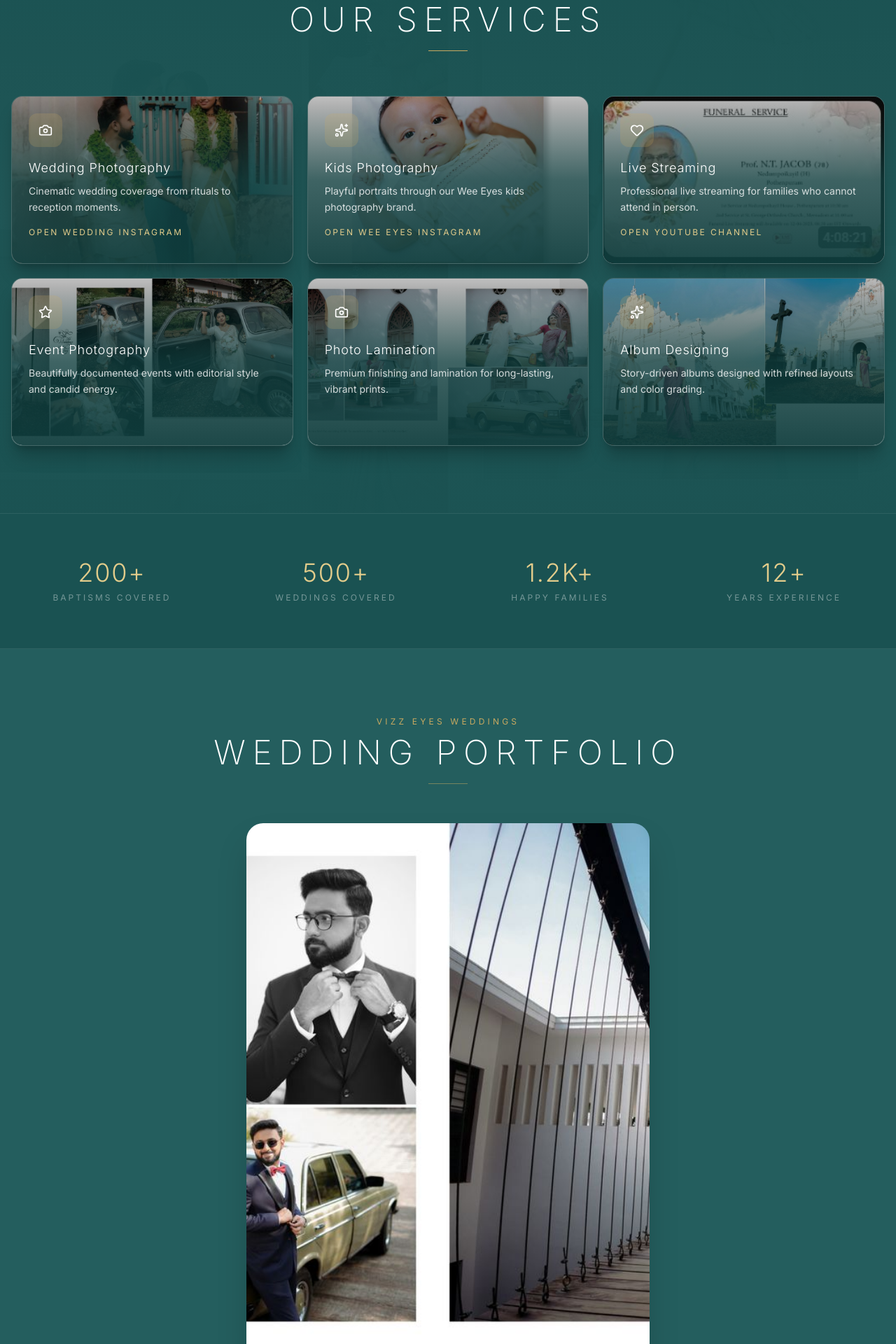
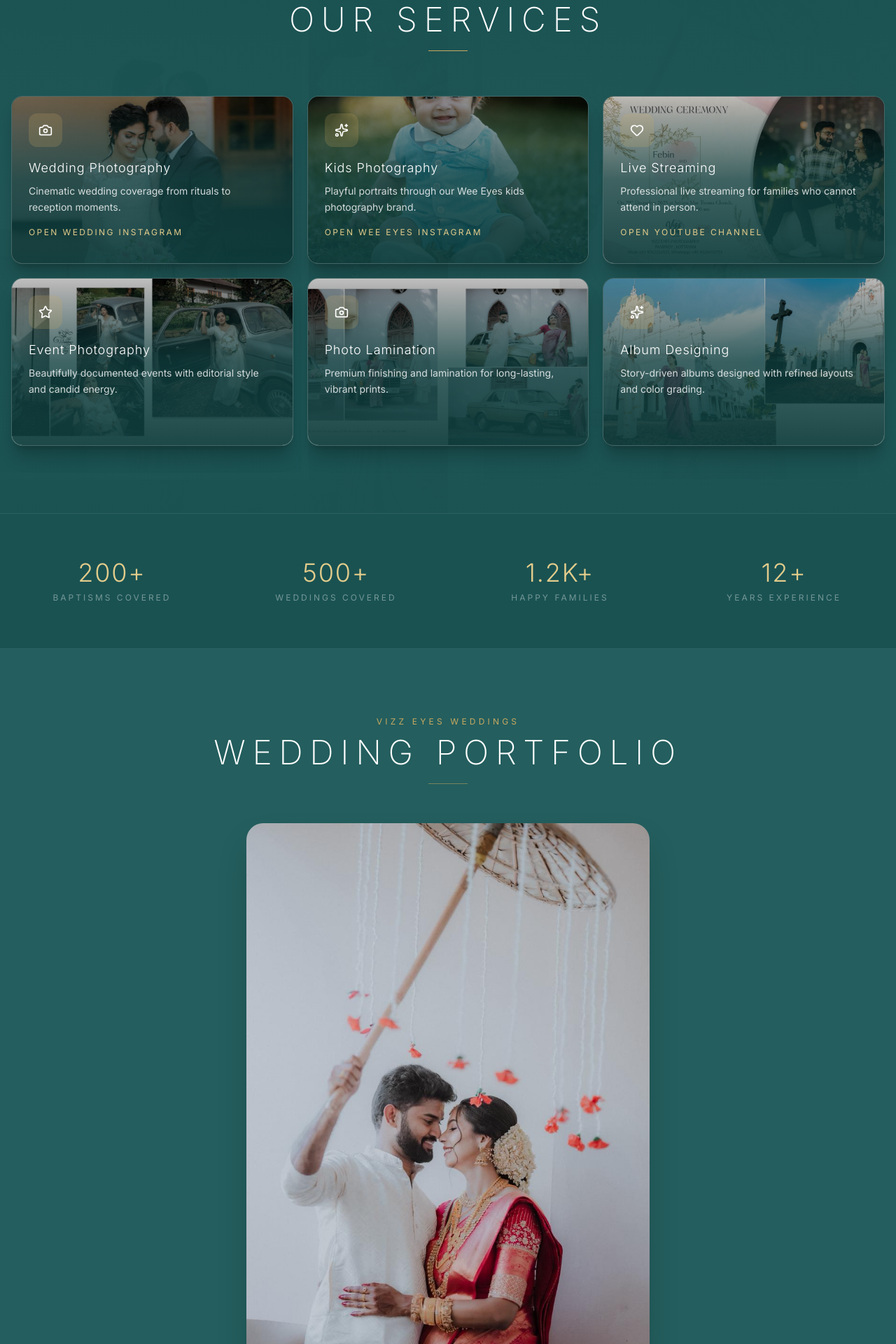
Before and after one commit to albin1923/vizz, a React (Vite) app: page / in a window 1280 px wide. Shown: the part 920-2840 px from the top of the page at 70% size. Built offline with nearby package versions, Linux system fonts and the light colour scheme.

Commit message:
Update service box images for wedding and kids photography

```diff
--- a/src/pages/Home.tsx
+++ b/src/pages/Home.tsx
@@ -260,10 +260,10 @@ function Services() {
           {SERVICE_ITEMS.map((item, idx) => {
             let cardBackground = backgrounds[idx % backgrounds.length] ?? '/gallery/vizz/1.jpeg';
             if (item.title === 'Wedding Photography') {
-              cardBackground = '/gallery/vizz/7.jpeg';
+              cardBackground = '/gallery/vizz/3.jpeg';
             }
             if (item.title === 'Kids Photography') {
-              cardBackground = '/gallery/wee/(20).jpeg';
+              cardBackground = '/gallery/wee/(4).jpg.jpeg';
             }
             if (item.title === 'Live Streaming') {
               cardBackground = '/gallery/logo/live.jpeg';
@@ -271,7 +271,12 @@ function Services() {
             const Icon = item.icon;
             const card = (
               <div className="group relative min-h-[240px] rounded-2xl overflow-hidden border border-white/20 bg-black/20 shadow-xl shadow-black/20">
-                <img src={cardBackground} alt={item.title} loading="lazy" className="absolute inset-0 w-full h-full object-cover group-hover:scale-105 transition-transform duration-700" />
+                <img
+                  src={cardBackground}
+                  alt={item.title}
+                  loading="lazy"
+                  className={`absolute inset-0 w-full h-full object-cover group-hover:scale-105 transition-transform duration-700 ${item.title === 'Wedding Photography' ? 'object-[center_20%]' : ''}`}
+                />
                 <div className="absolute inset-0 bg-gradient-to-b from-[#00000040] via-[#0f3d3dcc] to-[#0f3d3df0]" />
                 <div className="relative z-10 p-5 sm:p-6 flex flex-col h-full justify-between">
                   <div>
@@ -386,7 +391,7 @@ function WeddingGallery() {
             transition={{ duration: 0.7 }}
             className="max-w-xl mx-auto aspect-[3/4] overflow-hidden rounded-3xl shadow-2xl shadow-black/25"
           >
-            <img src={photos[0].url} alt={photos[0].title} loading="lazy" className="w-full h-full object-cover" />
+            <img src="/gallery/vizz/9.jpeg" alt="Wedding Portfolio" loading="lazy" className="w-full h-full object-cover" />
           </motion.div>
         ) : (
           <p className="text-center text-white/40 text-sm tracking-widest">Photos coming soon</p>
```
Also changed, not shown: public/gallery/logo/live.jpeg.
